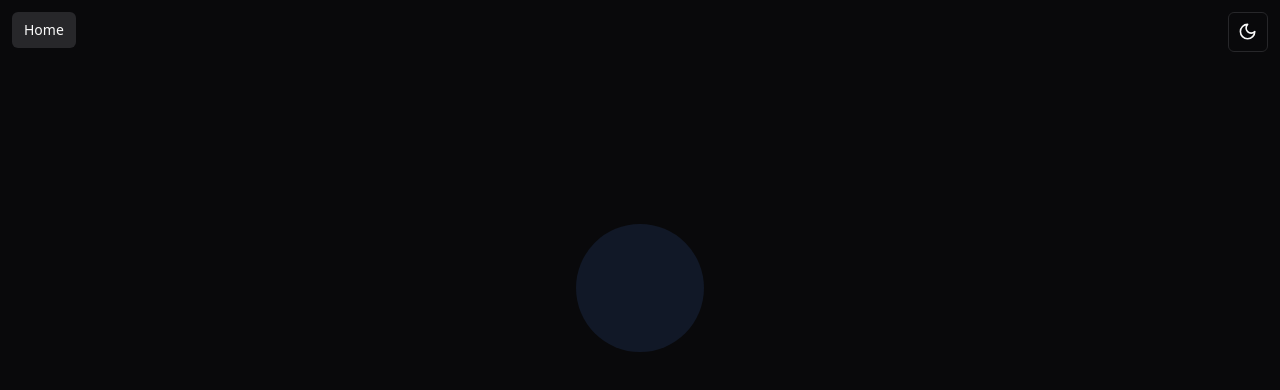
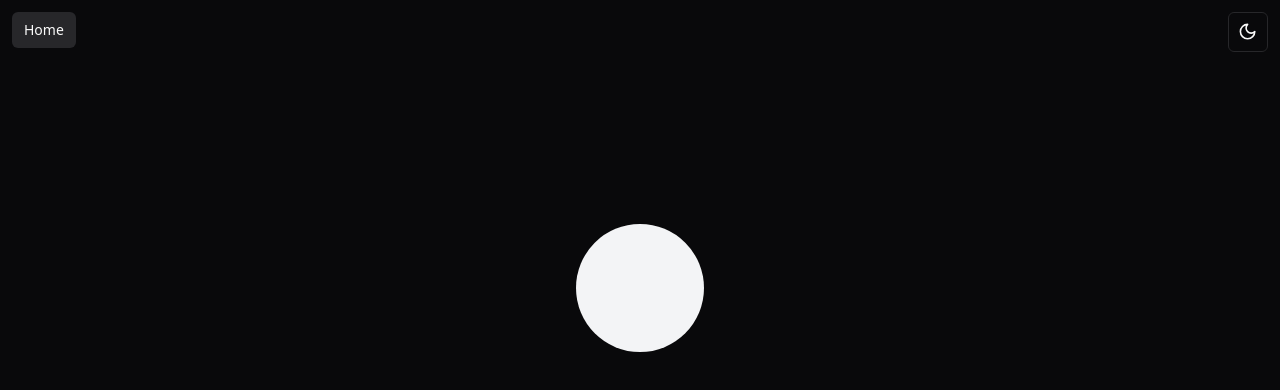
Before and after one commit to forrestwilkins/portfolio, a React (Vite) app: page /audio-visual in a window 1280 px wide. Shown: the top 390 px of the page. Built offline with nearby package versions, Linux system fonts and the light colour scheme.

Commit message:
feat: add dark mode for audio visual btn

```diff
--- a/src/pages/audio-visual.tsx
+++ b/src/pages/audio-visual.tsx
@@ -50,7 +50,7 @@ const AudioVisual = () => {
     <div className="flex items-center justify-center pt-32">
       <div
         ref={visualRef}
-        className="h-32 w-32 cursor-pointer rounded-full bg-gray-900 transition-all duration-700 hover:scale-110 hover:bg-red-500"
+        className="h-32 w-32 cursor-pointer rounded-full bg-gray-900 transition-all duration-700 hover:scale-110 hover:bg-blue-500 dark:bg-gray-100 dark:hover:bg-blue-500"
         onClick={handleClick}
       ></div>
     </div>
```
